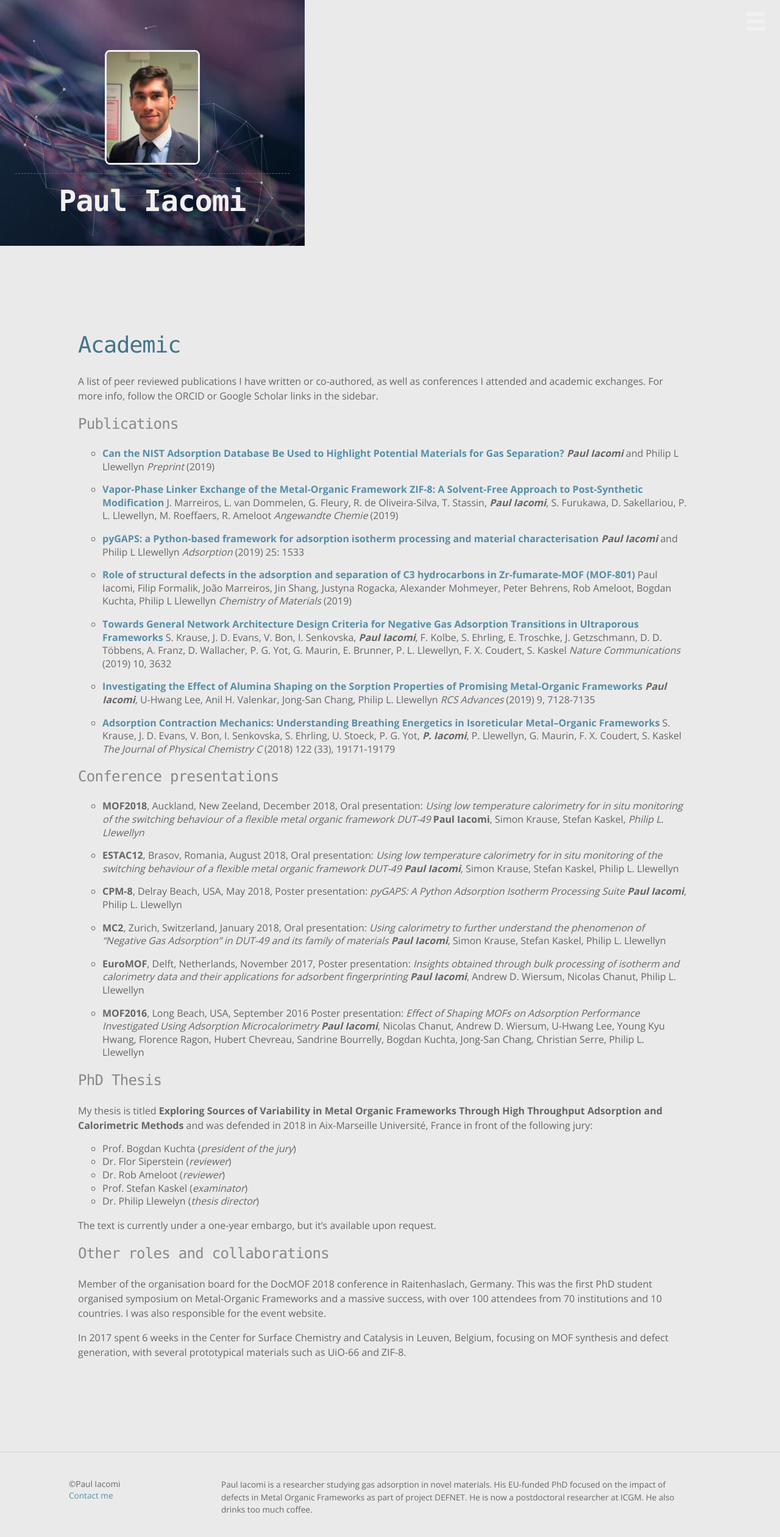
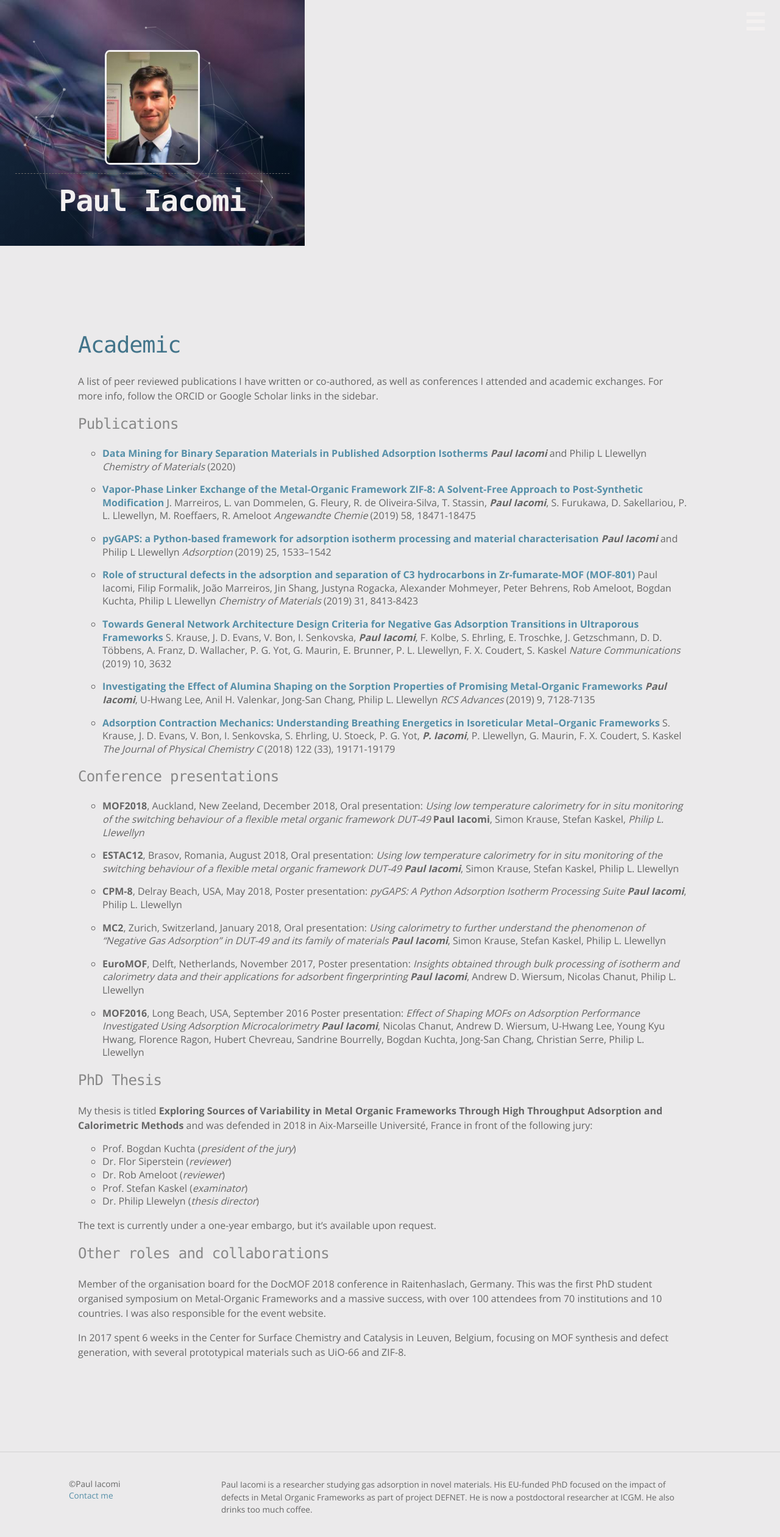
Before and after one commit to pauliacomi/pauliacomi.github.com, a Jekyll site: the page built from _pages/academic.md, in a window 1280 px wide. Shown: the top 2520 px of the page at 61% size. Built offline with Jekyll 4.4.1, drawn with Linux system fonts in a browser that asks for light colours.

Commit message:
update paper

```diff
--- a/_pages/academic.md
+++ b/_pages/academic.md
@@ -12,19 +12,19 @@ in the sidebar.
 
 ### Publications
 
-* [**Can the NIST Adsorption Database Be Used to Highlight Potential Materials for Gas Separation?**](//doi.org/10.26434/chemrxiv.9490526)
-___Paul Iacomi___ and Philip L Llewellyn _Preprint_ (2019)
+* [**Data Mining for Binary Separation Materials in Published Adsorption Isotherms**](//doi.org/10.1021/acs.chemmater.9b03376)
+___Paul Iacomi___ and Philip L Llewellyn _Chemistry of Materials_ (2020)
 
 * [**Vapor-Phase Linker Exchange of the Metal-Organic Framework ZIF-8: A Solvent-Free Approach to Post-Synthetic Modification**](//doi.org/10.1002/anie.201912088)
-J. Marreiros, L. van Dommelen, G. Fleury, R. de Oliveira-Silva, T. Stassin, ___Paul Iacomi___, S. Furukawa, D. Sakellariou, P. L. Llewellyn, M. Roeffaers, R. Ameloot _Angewandte Chemie_ (2019)
+J. Marreiros, L. van Dommelen, G. Fleury, R. de Oliveira-Silva, T. Stassin, ___Paul Iacomi___, S. Furukawa, D. Sakellariou, P. L. Llewellyn, M. Roeffaers, R. Ameloot _Angewandte Chemie_ (2019) 58, 18471-18475
 
 * [**pyGAPS: a Python-based framework for adsorption isotherm processing and material characterisation**](//doi.org/10.1007/s10450-019-00168-5)
-___Paul Iacomi___ and Philip L Llewellyn _Adsorption_ (2019) 25: 1533
+___Paul Iacomi___ and Philip L Llewellyn _Adsorption_ (2019) 25, 1533–1542
 
 * [**Role of structural defects in the adsorption and separation of C3 hydrocarbons in Zr-fumarate-MOF (MOF-801)**](//doi.org/10.1021/acs.chemmater.9b02322)
 Paul Iacomi, Filip Formalik, João Marreiros, Jin Shang, Justyna Rogacka,
 Alexander Mohmeyer, Peter Behrens, Rob Ameloot, Bogdan Kuchta, Philip L Llewellyn
-_Chemistry of Materials_ (2019)
+_Chemistry of Materials_ (2019) 31, 8413-8423
 
 * [**Towards General Network Architecture Design Criteria for Negative Gas Adsorption Transitions in Ultraporous Frameworks**](//doi.org/10.1038/s41467-019-11565-3)
 S. Krause, J. D. Evans, V. Bon, I. Senkovska, ___Paul Iacomi___, F. Kolbe, S. Ehrling,
```
